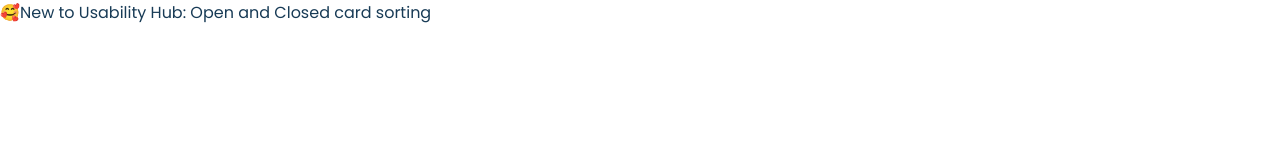
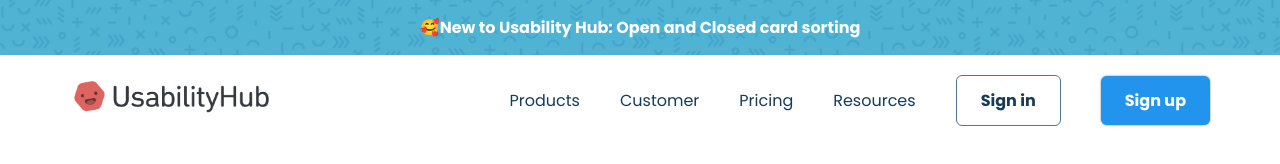
Before and after one commit to garimaver/web-app, a plain HTML site: page index.html in a window 1280 px wide. Drawn offline with Linux system fonts and the light colour scheme.

Commit message:
adding css

```diff
--- a/index.html
+++ b/index.html
@@ -8,12 +8,31 @@
     <link rel="stylesheet" href="https://cdnjs.cloudflare.com/ajax/libs/font-awesome/6.5.2/css/all.min.css" integrity="sha512-SnH5WK+bZxgPHs44uWIX+LLJAJ9/2PkPKZ5QiAj6Ta86w+fsb2TkcmfRyVX3pBnMFcV7oQPJkl9QevSCWr3W6A==" crossorigin="anonymous" referrerpolicy="no-referrer" />
 </head>
 <body>
-    <div class="top_Banner_Section">
-        <div class="small_bold_text">
-            🥰New to Usability Hub: Open and Closed card sorting
+    <div class="top_Banner_Section banner-text">
+        <div class="container">
+            <div class="small_bold_text">
+                🥰New to Usability Hub: Open and Closed card sorting
+            </div>
         </div>
     </div>
-    <nav></nav>
+
+    <nav>
+        <div class="container main-nav flex">
+            <a href="/" class="company_logo">
+                <img src="./assets/asset 1.png" alt="company logo" srcset="">
+            </a>
+            <div class="nav-links">
+                <ul class="flex">
+                    <li><a href="#" class="hover_link">Products</a></li>
+                    <li><a href="#" class="hover_link">Customer</a></li>
+                    <li><a href="#" class="hover_link">Pricing</a></li>
+                    <li><a href="#" class="hover_link">Resources</a></li>
+                    <li><a href="#" class="hover_link secondary-button">Sign in</a></li>
+                    <li><a href="#" class="hover_link primary-button">Sign up</a></li>
+                </ul>
+            </div>
+        </div>
+    </nav>
     <header></header>
     <section class="companies_section"></section>
     <section class="features_section"></section>
--- a/style.css
+++ b/style.css
@@ -1,12 +1,12 @@
 @import url('https://fonts.googleapis.com/css2?family=Roboto:ital,wght@0,100;0,300;0,400;0,500;0,700;0,900;1,100;1,300;1,400;1,500;1,700;1,900&display=swap');
 @import url('https://fonts.googleapis.com/css2?family=Poppins:ital,wght@0,100;0,200;0,300;0,400;0,500;0,600;0,700;0,800;0,900;1,100;1,200;1,300;1,400;1,500;1,600;1,700;1,800;1,900&family=Roboto:ital,wght@0,100;0,300;0,400;0,500;0,700;0,900;1,100;1,300;1,400;1,500;1,700;1,900&display=swap');
-
+/* universal styling */
 *{
     padding: 0;
     margin: 0;
     box-sizing: border-box;
 }
-
+/* resets */
 :root{
     --primary-text-color : #183b56;
     --secondary-text-color : #577592;
@@ -42,3 +42,79 @@
     text-decoration: none;
     display: inline-block;
 }
+
+.small_bold_text{
+    font-size: 1rem;
+    font-weight: 700;
+}
+
+.flex{
+    display: flex;
+    align-items: center;
+}
+
+.container{
+    max-width: 1180px;
+    margin-inline: auto;
+    padding-inline: var(--padding-inline-section);
+}
+ul{
+    list-style: none;
+}
+.hover_link{
+    color: var(--primary-text-color);
+}
+.hover_link:hover{
+    color: var(--accent-color);
+    transition: 0.2s ease-out;
+}
+.primary-button{
+    background-color: var(--accent-color);
+    border-radius: 6px;
+    font-weight: 700;
+    color: white !important;
+    padding: 12px 24px;
+    box-shadow: 0 0 2px var(--secondary-text-color);
+    transition: 0.2s ease-out;
+}
+.primary-button:hover{
+    background-color: var(--accent-color-dark);
+}
+.secondary-button{
+    border: 0.5px solid var(--secondary-text-color);
+    border-radius: 6px;
+    font-weight: 700;
+    color: var(--primary-text-color) !important;
+    padding: 12px 24px;
+}
+/* banner section styling */
+.top_Banner_Section{
+    background-image: url('./assets/asset\ 30.png');
+    background-size: 300px;
+    background-color: #4fb3d4;
+}
+
+.banner-text{
+    color: #ffffff;
+    padding: 15px 30px;
+    text-align: center;
+}
+
+/* navbar styling */
+.main-nav{
+    margin-top: 20px;
+    justify-content: space-between;
+}
+
+.company_logo img{
+width: 200px;
+}
+
+.nav-links{
+    flex-basis: 730px;
+}
+
+.nav-links ul {
+    justify-content: end;
+    gap: 40px;
+}
```
